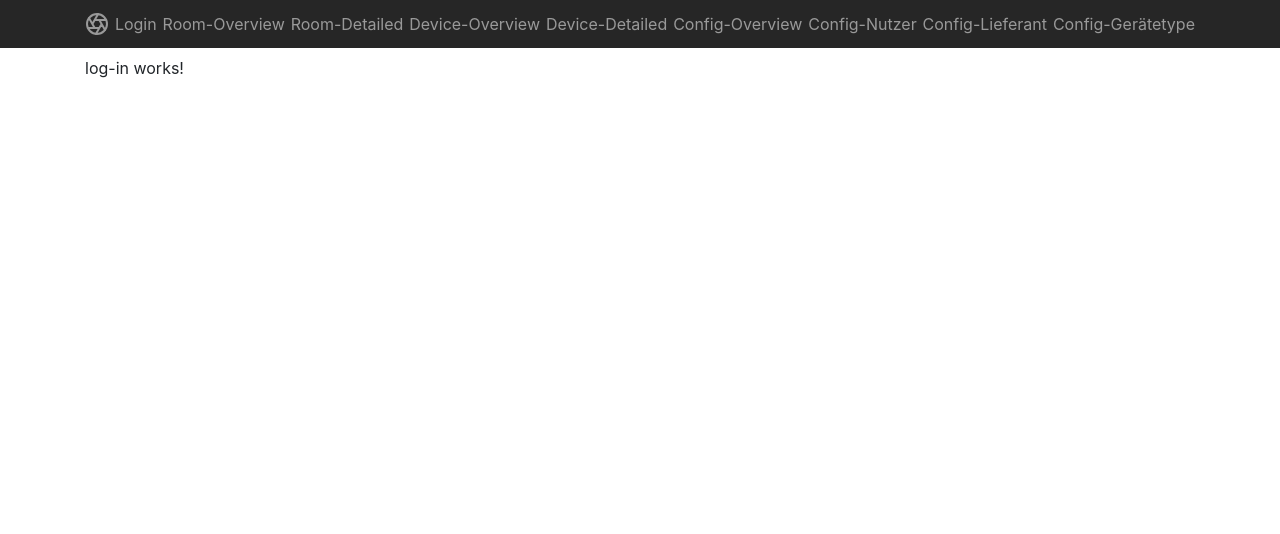
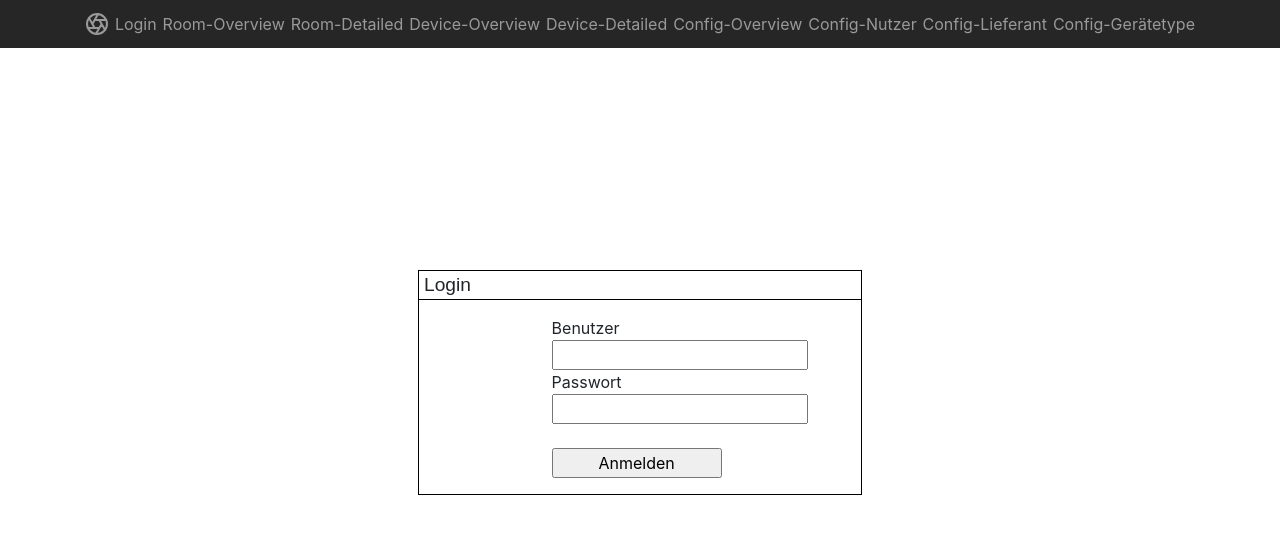
Before and after one commit to agraul/it-verwaltung, an Angular app in the folder frontend/: page /logIn in a window 1280 px wide. Shown: the top 534 px of the page. Built offline with nearby package versions, Linux system fonts and the light colour scheme.

Commit message:
feature/login: Made the login site cute

```diff
--- a/frontend/src/app/log-in/log-in.component.html
+++ b/frontend/src/app/log-in/log-in.component.html
@@ -1,3 +1,11 @@
-<p>
-  log-in works!
-</p>
+<div id="loginForm">
+  <div id="loginLine">
+    <p id="logIn">Login</p>
+  </div>
+  <div id="inputValues">
+  Benutzer <br><input type="input" id="userNm"><br>
+  Passwort <br> <input type="password" id="passWd">
+  <br><br>
+  <input type="button" id="sendBtn" (click)="secureAndSend()" value="Anmelden">
+</div>
+</div>
--- a/frontend/src/app/log-in/log-in.component.less
+++ b/frontend/src/app/log-in/log-in.component.less
@@ -0,0 +1,32 @@
+#loginForm{
+    margin-right: 30%;
+    margin-left: 30%;
+    margin-top: 20%;
+    border-width: 1px;
+    border-color: black;
+    border-style: solid;
+}
+
+#logIn{
+    font: 1.2em sans-serif;
+    margin-bottom: 3px;
+    margin-left: 5px;
+    margin-top:3px;
+}
+
+#loginLine{
+    border-bottom: 1px;
+    border-bottom-color: black;
+    border-bottom-style: solid;
+}
+
+#inputValues{
+    margin-top: 1em;
+    margin-left: 30%;
+    margin-right: 30%;
+    margin-bottom: 1em;
+}
+
+#sendBtn{
+    width: 170px;
+}
--- a/frontend/src/app/log-in/log-in.component.ts
+++ b/frontend/src/app/log-in/log-in.component.ts
@@ -1,4 +1,5 @@
 import { Component, OnInit } from '@angular/core';
+import {  Router } from '@angular/router';
 
 @Component({
   selector: 'app-log-in',
@@ -7,9 +8,21 @@ import { Component, OnInit } from '@angular/core';
 })
 export class LogInComponent implements OnInit {
 
-  constructor() { }
+  constructor(
+    private router: Router
+  ) { }
 
   ngOnInit() {
   }
 
+  public secureAndSend() :void{
+    var logInCreds = false;
+
+    logInCreds = true;
+
+    if(logInCreds === true){
+      this.router.navigate(['/app-room-overview']);
+    }
+  }
+
 }
```
Also changed, not shown: 2 other files (tests, documents, lock files or other folders).
